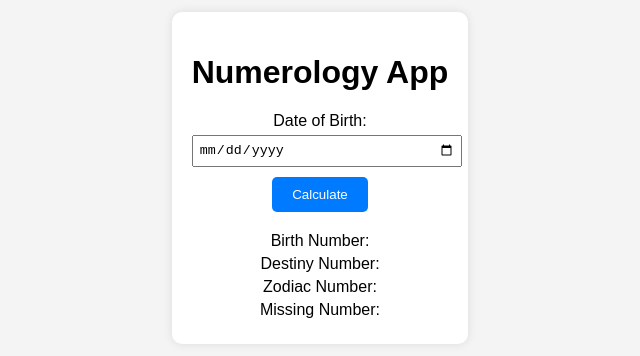
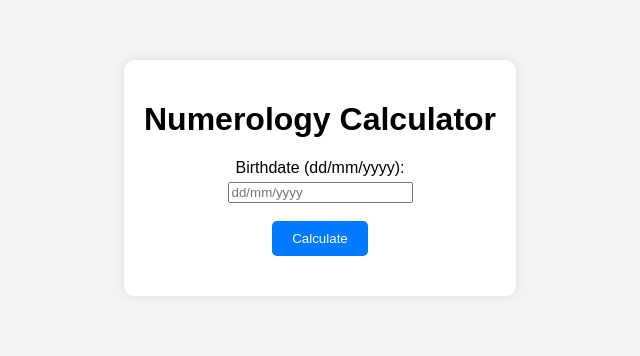
Before and after one commit to sudhats67/Numerology, a plain HTML site: page index.html in a window 1280 px wide. Shown: the part 222-578 px from the top of the page, without its empty margins (320-960 px from the left). Drawn offline with Linux system fonts and the light colour scheme.

Commit message:
Update index.html

```diff
--- a/index.html
+++ b/index.html
@@ -3,23 +3,18 @@
 <head>
     <meta charset="UTF-8">
     <meta name="viewport" content="width=device-width, initial-scale=1.0">
-    <title>Numerology App</title>
+    <title>Numerology Calculator</title>
     <link rel="stylesheet" href="styles.css">
 </head>
 <body>
     <div class="container">
-        <h1>Numerology App</h1>
-        <form id="numerologyForm">
-            <label for="dateOfBirth">Date of Birth:</label>
-            <input type="date" id="dateOfBirth" required>
-            <button type="button" onclick="calculateNumerology()">Calculate</button>
+        <h1>Numerology Calculator</h1>
+        <form id="numerology-form">
+            <label for="birthdate">Birthdate (dd/mm/yyyy):</label>
+            <input type="text" id="birthdate" name="birthdate" required placeholder="dd/mm/yyyy"><br><br>
+            <button type="submit">Calculate</button>
         </form>
-        <div class="results">
-            <p>Birth Number: <span id="birthNumber"></span></p>
-            <p>Destiny Number: <span id="destinyNumber"></span></p>
-            <p>Zodiac Number: <span id="zodiacNumber"></span></p>
-            <p>Missing Number: <span id="missingNumber"></span></p>
-        </div>
+        <div id="result"></div>
     </div>
     <script src="script.js"></script>
 </body>
```
